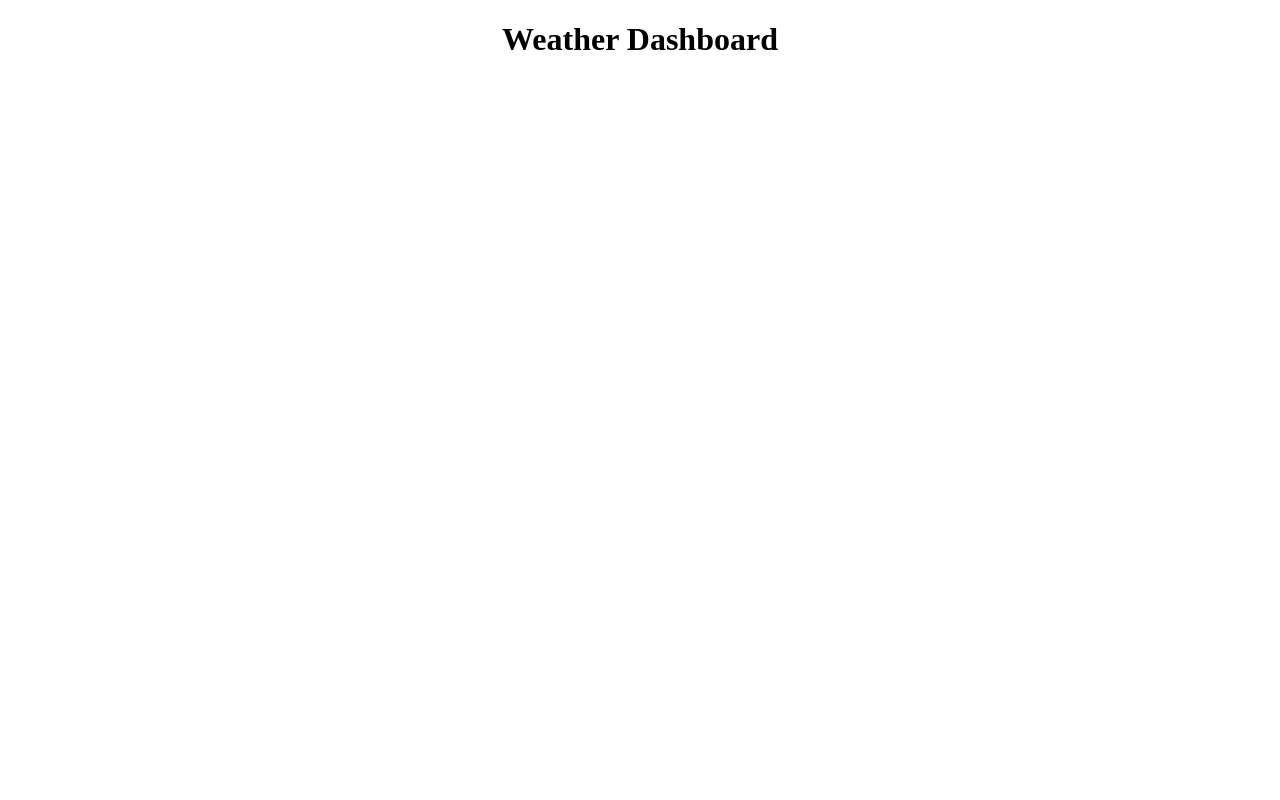
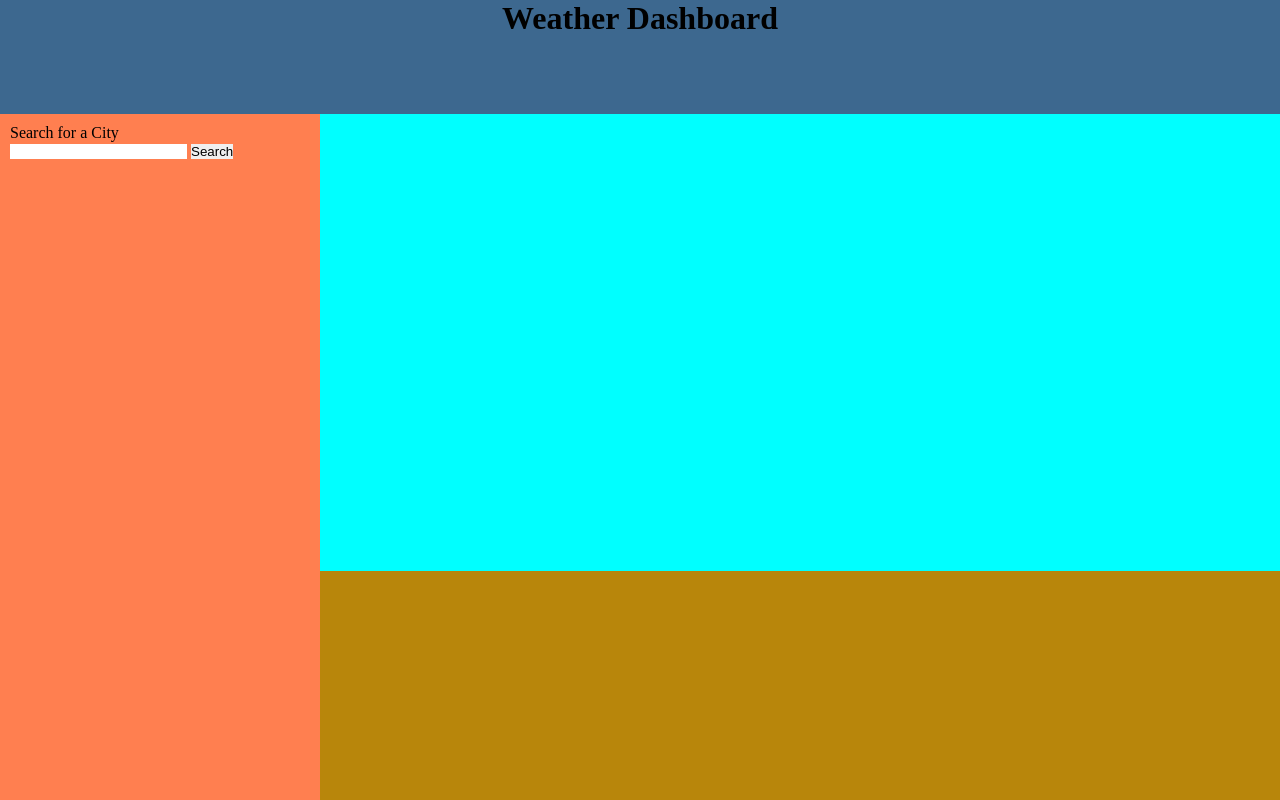
Before and after one commit to axeliono/weather-dashboard, a plain HTML site: page index.html in a window 1280 px wide. Drawn offline with Linux system fonts and the light colour scheme.

Commit message:
fetch for city weather functionality complete

```diff
--- a/assets/css/styles.css
+++ b/assets/css/styles.css
@@ -1,3 +1,43 @@
-header {
+* {
+    margin: 0;
+    padding: 0;
+    border: 0;
+}
+
+.container {
+    display: grid;
+    height: 100vh;
+    grid-template-columns: 1fr 1fr 1fr 1fr;
+    grid-template-rows: 0.5fr 1fr 1fr 1fr;
+    grid-template-areas:
+        "title title title title"
+        "sidebar current-city current-city current-city"
+        "sidebar current-city current-city current-city"
+        "sidebar forecast forecast forecast";
+
+}
+
+.title {
+    background: #3D688F;
+    grid-area: title;
     text-align: center;
+
 }
+
+#sidebar {
+    background: coral;
+    grid-area: sidebar;
+    padding: 10px;
+}
+
+#current-city {
+    background: cyan;
+    grid-area: current-city;
+    padding: 10px;
+}
+
+#forecast {
+    background: darkgoldenrod;
+    grid-area: forecast;
+    padding: 10px;
+}
--- a/assets/js/weather.js
+++ b/assets/js/weather.js
@@ -0,0 +1,21 @@
+var cityInputEl = document.querySelector(".input");
+var cityFormEl = document.querySelector("#city-form");
+
+var fetchCityInfo = function(event) {
+    debugger;
+
+    event.preventDefault();
+
+    var city = cityInputEl.value.trim();
+    console.log(city);
+    var apiUrl = "https://api.openweathermap.org/data/2.5/weather?q=" + city + "&appid=5afd8dce607c094cdbd2b19c029fb72e";
+    fetch(apiUrl)
+        .then(function(response) {
+            response.json().then(function(data){
+                console.log(data);
+            })
+        });
+}
+
+
+cityFormEl.addEventListener("submit",fetchCityInfo);
--- a/index.html
+++ b/index.html
@@ -7,17 +7,25 @@
     <link rel="stylesheet" href="./assets/css/styles.css">
 </head>
 <body>
-    <header>
-        <h1>Weather Dashboard</h1>
-    </header>
+    <div class="container">
+        <header class="title">
+            <h1>Weather Dashboard</h1>
+        </header>
+        <div id="sidebar">
+            <form id="city-form">
+                <label for="city">Search for a City</label>
+                <br>
+                <input type="text" class="input">
+                <button type="submit" class="btn">Search</button>
+            </form>
+        </div>
+        <div id="current-city">
 
-    <main>
-        <section class ="cities"></section>
+        </div>
+        <div id="forecast">
 
-        <section id="city-shown"></section>
-
-        <section id="forecast"></section>
-    </main>
+        </div>
+    </div>
 
 
     <script src="./assets/js/weather.js"></script>
```
